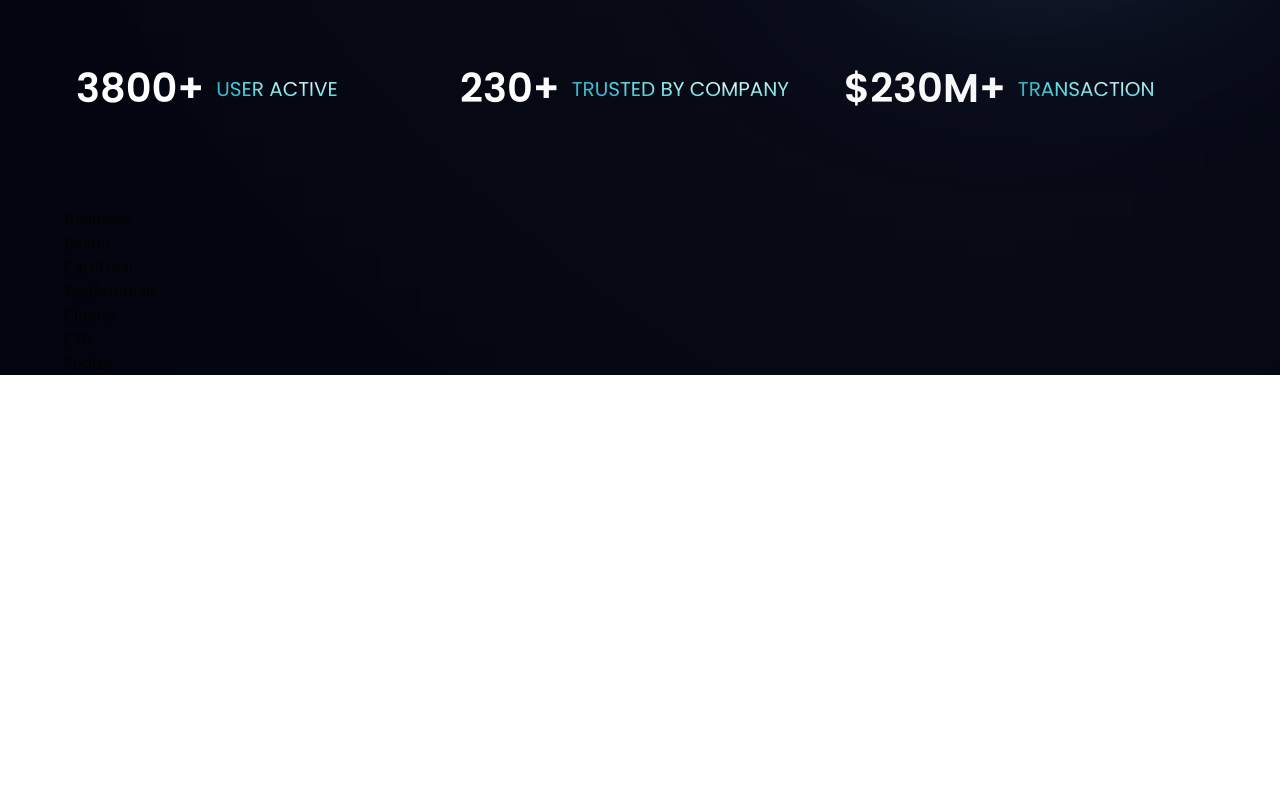
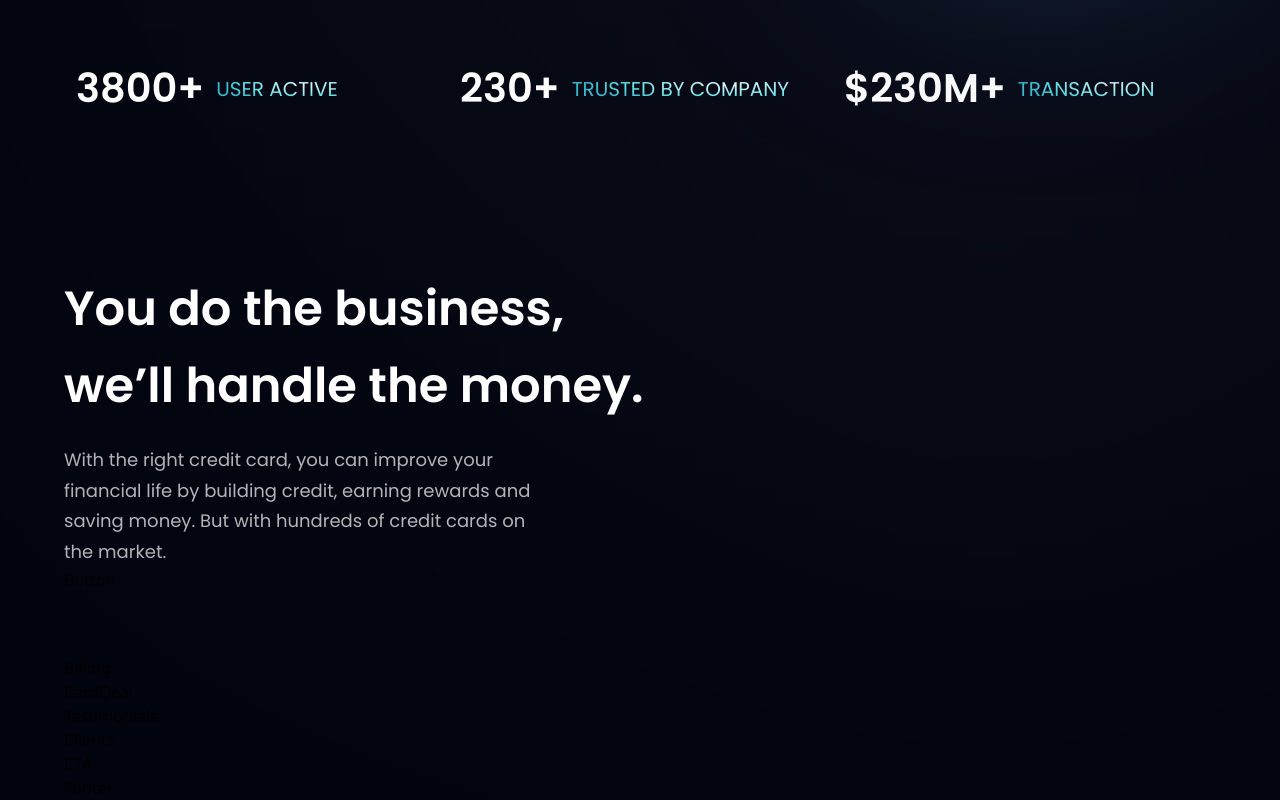
Before and after one commit to KasparsRevins/react-project-one, a React (Vite) app: page / in a window 1280 px wide. Shown: the part 738-1538 px from the top of the page. Before the commit the page ends 1113 px from the top, so only its background shows below. Built offline with nearby package versions, Linux system fonts and the light colour scheme.

Commit message:
Business Section 1/2

```diff
--- a/src/components/Business.jsx
+++ b/src/components/Business.jsx
@@ -1,8 +1,24 @@
-import React from 'react'
+import { features } from "../constants";
+import styles, { layout } from "../style";
+import Button from "./Button";
 
 const Business = () => {
   return (
-    <div>Business</div>
+    <section id="features" className={layout.section}>
+      <div className={layout.sectionInfo}>
+        <h2 className={styles.heading2}>
+        You do the business, <br className="sm:block hidden" /> we’ll handle
+        the money.
+        </h2>
+        <p className={`${styles.paragraph} max-w-[470px] mt-5`}>
+        With the right credit card, you can improve your financial life by
+        building credit, earning rewards and saving money. But with hundreds
+        of credit cards on the market.
+        </p>
+
+        <Button styles="mt-10" />
+      </div>
+    </section>
   )
 }
 
```
